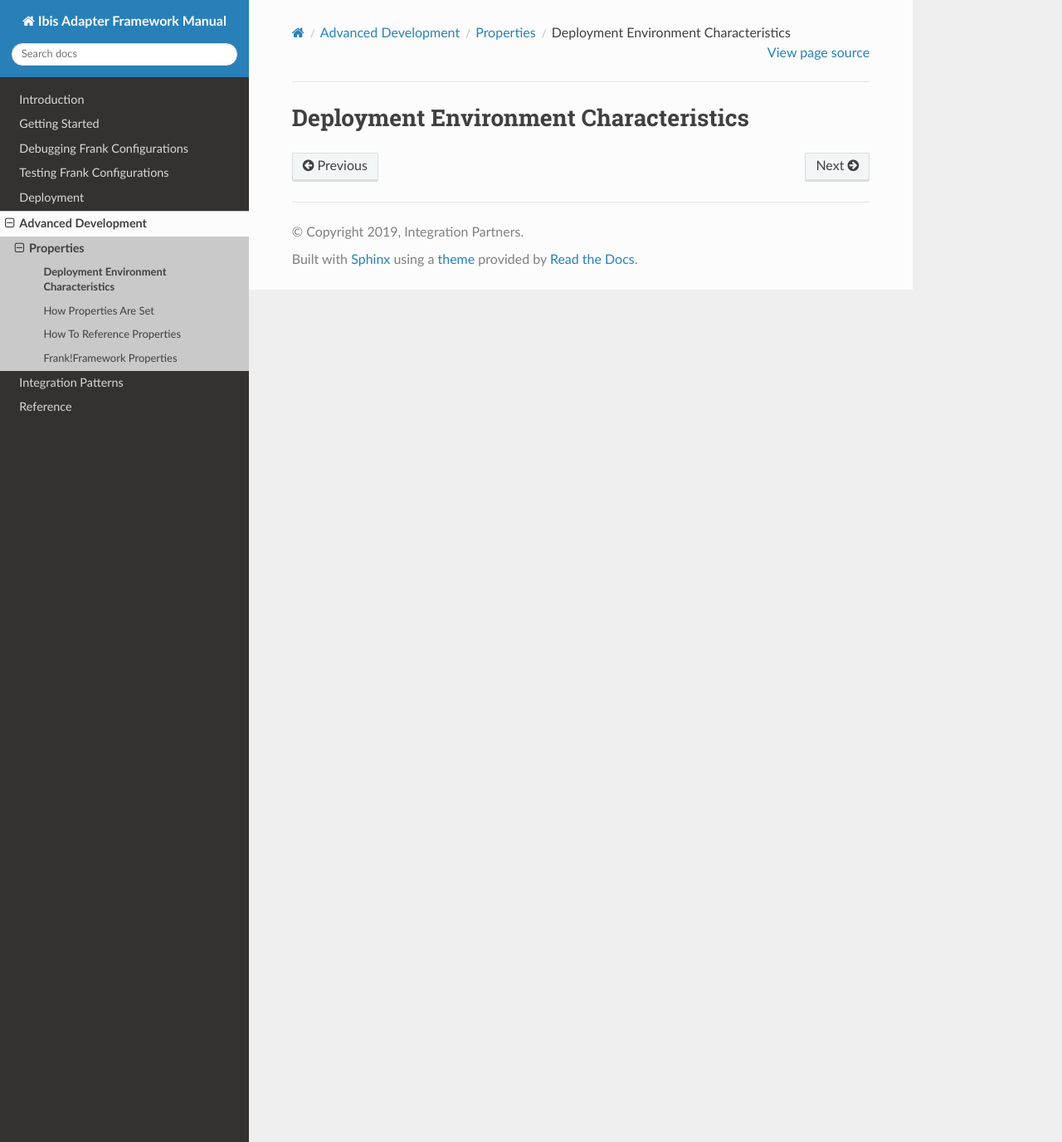
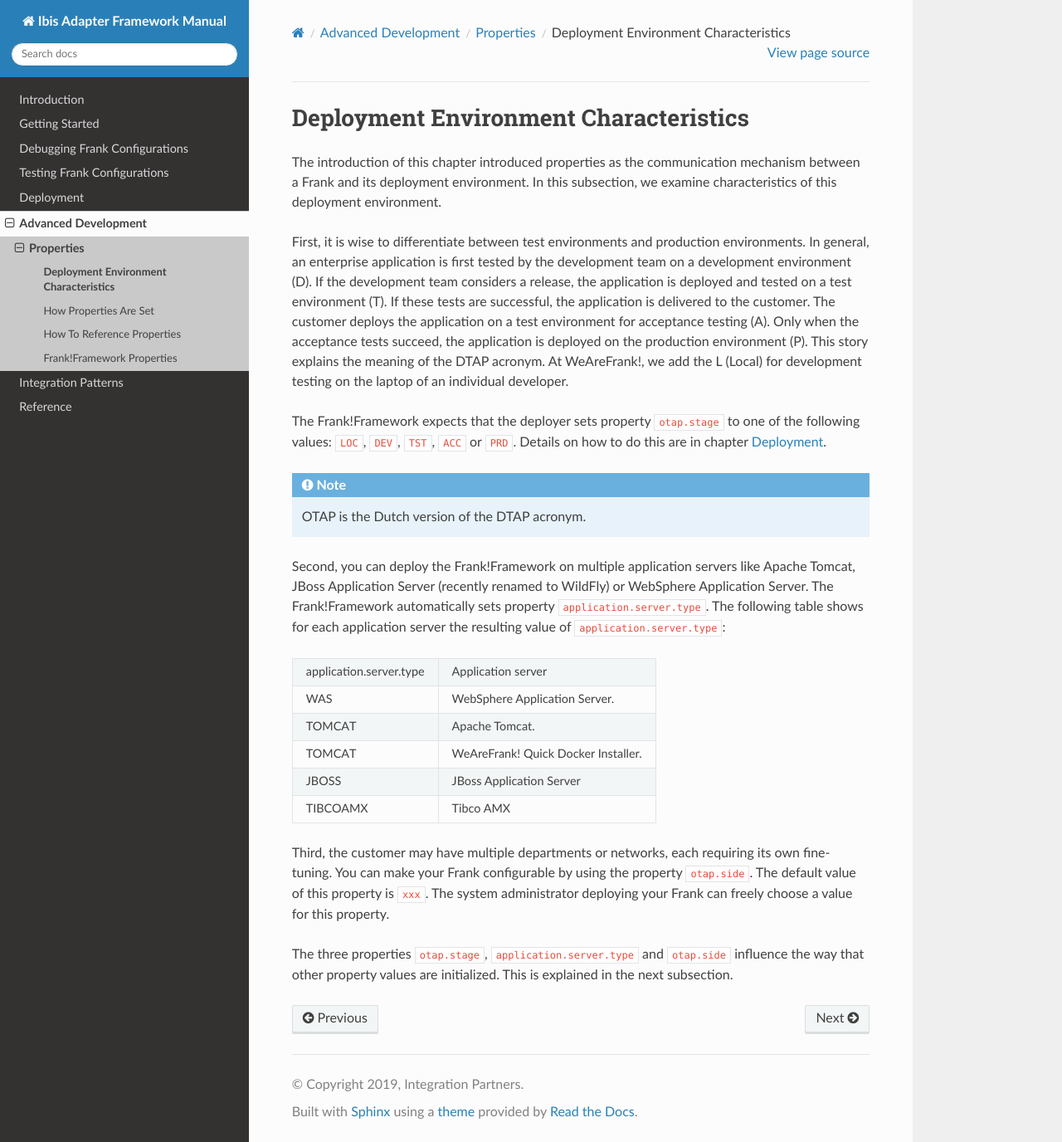
Before and after one commit to frankframework/frank-manual, a Sphinx documentation site: the page built from docs/source/advancedDevelopment/properties/deploymentEnvironment.rst, in a window 1280 px wide and 1376 px high. Shown: the whole window at 83% size. Built offline with Sphinx 7.4.7 and the Read the Docs theme 2.0.0, drawn with Linux system fonts in a browser that asks for light colours.

Commit message:
Write how deployment environment characteristics are translated to properties

```diff
--- a/docs/source/advancedDevelopment/properties/deploymentEnvironment.rst
+++ b/docs/source/advancedDevelopment/properties/deploymentEnvironment.rst
@@ -2,3 +2,29 @@
 
 Deployment Environment Characteristics
 ======================================
+
+The introduction of this chapter introduced properties as the communication mechanism between a Frank and its deployment environment. In this subsection, we examine characteristics of this deployment environment.
+
+First, it is wise to differentiate between test environments and production environments. In general, an enterprise application is first tested by the development team on a development environment (D). If the development team considers a release, the application is deployed and tested on a test environment (T). If these tests are successful, the application is delivered to the customer. The customer deploys the application on a test environment for acceptance testing (A). Only when the acceptance tests succeed, the application is deployed on the production environment (P). This story explains the meaning of the DTAP acronym. At WeAreFrank!, we add the L (Local) for development testing on the laptop of an individual developer.
+
+The Frank!Framework expects that the deployer sets property ``otap.stage`` to one of the following values: ``LOC``, ``DEV``, ``TST``, ``ACC`` or ``PRD``. Details on how to do this are in chapter :ref:`deploying`.
+
+.. NOTE::
+
+   OTAP is the Dutch version of the DTAP acronym.
+
+Second, you can deploy the Frank!Framework on multiple application servers like Apache Tomcat, JBoss Application Server (recently renamed to WildFly) or WebSphere Application Server. The Frank!Framework automatically sets property ``application.server.type``. The following table shows for each application server the resulting value of ``application.server.type``:
+
+==========================  ======================================
+   application.server.type     Application server
+--------------------------  --------------------------------------
+   WAS                         WebSphere Application Server.
+   TOMCAT                      Apache Tomcat.
+   TOMCAT                      WeAreFrank! Quick Docker Installer.
+   JBOSS                       JBoss Application Server
+   TIBCOAMX                    Tibco AMX
+==========================  ======================================
+
+Third, the customer may have multiple departments or networks, each requiring its own fine-tuning. You can make your Frank configurable by using the property ``otap.side``. The default value of this property is ``xxx``. The system administrator deploying your Frank can freely choose a value for this property.
+
+The three properties ``otap.stage``, ``application.server.type`` and ``otap.side`` influence the way that other property values are initialized. This is explained in the next subsection.
```
